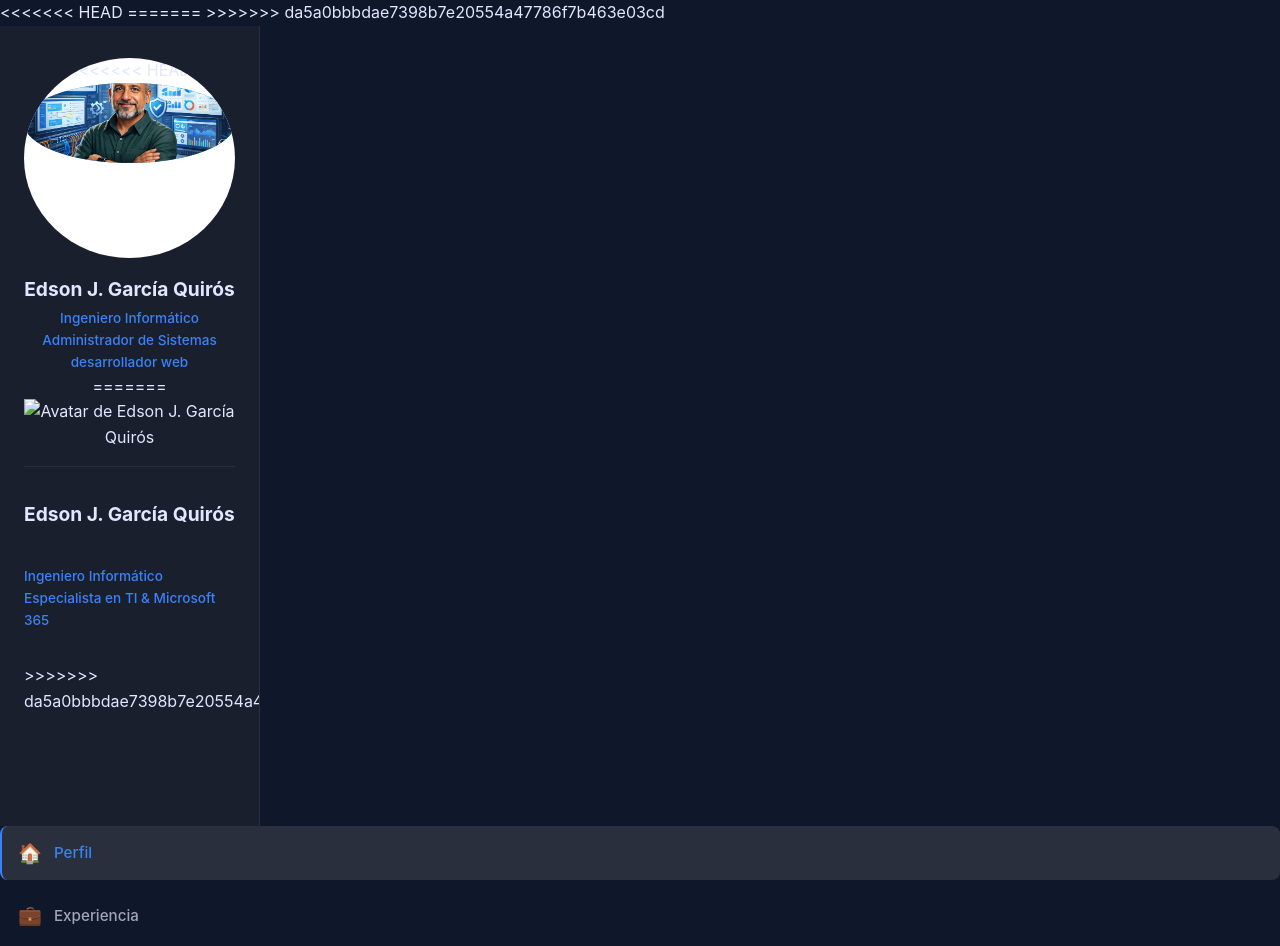
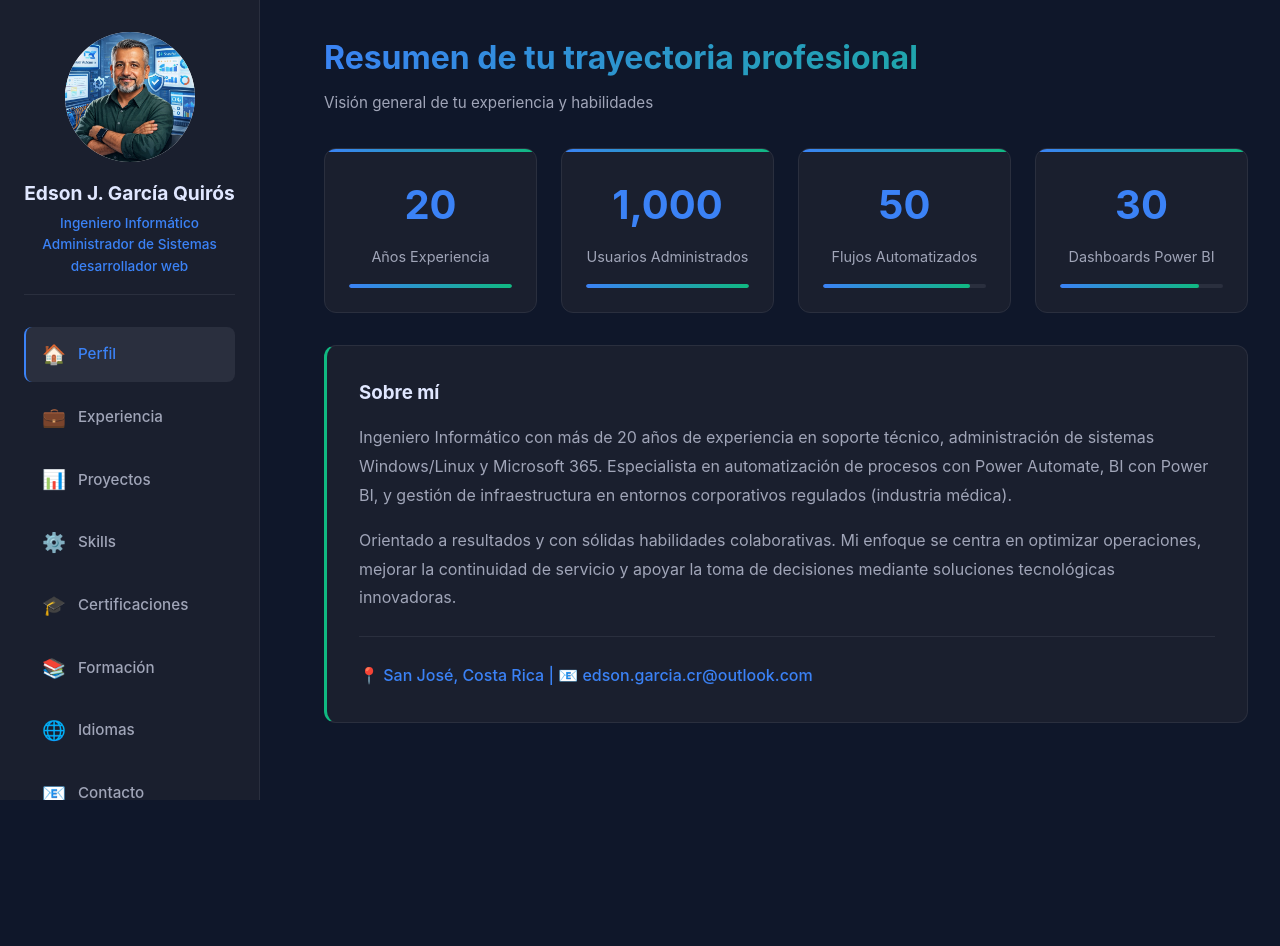
Before and after one commit to ejgarciaq/portafolio, a plain HTML site: page index.html in a window 1280 px wide. Shown: the top 946 px of the page. After the commit the page ends 800 px from the top, so only its background shows below. Drawn offline with Linux system fonts and the light colour scheme.

```diff
--- a/index.html
+++ b/index.html
@@ -4,32 +4,22 @@
   <meta charset="UTF-8">
   <meta name="viewport" content="width=device-width, initial-scale=1.0">
   <title>Portafolio Profesional</title>
-<<<<<<< HEAD
     <link rel="stylesheet" href="static/css/styles.css">
   <link rel="stylesheet" href="https://cdnjs.cloudflare.com/ajax/libs/font-awesome/6.5.1/css/all.min.css">
 </head>
 
-=======
-  <link rel="stylesheet" href="static/css/styles.css">
-</head>
->>>>>>> da5a0bbbdae7398b7e20554a47786f7b463e03cd
+
 <body>
   <div class="container">
     <!-- SIDEBAR -->
     <aside class="sidebar">
       <div class="profile">
         <div class="avatar">
-<<<<<<< HEAD
           <img src="static/img/eg.jpeg" alt="Edson García">
         </div>
         <h1 class="name">Edson J. García Quirós</h1>
         <p class="title">Ingeniero Informático<br>Administrador de Sistemas<br>desarrollador web</p>
-=======
-            <img src="static/images/avatar.jpg" alt="Avatar de Edson J. García Quirós">
-        </div>
-        <h1 class="name">Edson J. García Quirós</h1>
-        <p class="title">Ingeniero Informático<br>Especialista en TI & Microsoft 365</p>
->>>>>>> da5a0bbbdae7398b7e20554a47786f7b463e03cd
+
       </div>
 
       <nav class="navigation">
@@ -59,8 +49,7 @@
         </a>
       </nav>
 
-<<<<<<< HEAD
-            <div class="social-links">
+      <div class="social-links">
         <a href="https://linkedin.com/in/edsongarciaquiros" target="_blank" title="LinkedIn" class="social-icon">
           <i class="fa-brands fa-linkedin"></i>
         </a>
@@ -72,13 +61,6 @@
         </a>
       </div>
 
-=======
-      <div class="social-links">
-        <a href="#" title="LinkedIn" class="social-icon">💼</a>
-        <a href="#" title="GitHub" class="social-icon">🔗</a>
-        <a href="#" title="Email" class="social-icon">✉️</a>
-      </div>
->>>>>>> da5a0bbbdae7398b7e20554a47786f7b463e03cd
     </aside>
 
     <!-- MAIN CONTENT -->
@@ -87,15 +69,14 @@
       <section id="home" class="section active">
         <div class="header">
           <h2>Resumen de tu trayectoria profesional</h2>
-<<<<<<< HEAD
+
           <p class="subtitle">Visión general de tu experiencia y habilidades</p>
-=======
->>>>>>> da5a0bbbdae7398b7e20554a47786f7b463e03cd
+
         </div>
 
         <div class="kpis-grid">
           <div class="kpi-card">
-            <div class="kpi-value">+"+"20</div>
+            <div class="kpi-value">+20</div>
             <div class="kpi-label">Años Experiencia</div>
             <div class="kpi-bar"><div class="bar-fill" style="width: 100%"></div></div>
           </div>
@@ -104,16 +85,17 @@
             <div class="kpi-label">Usuarios Administrados</div>
             <div class="kpi-bar"><div class="bar-fill" style="width: 100%"></div></div>
           </div>
-          <div class="kpi-card">
-            <div class="kpi-value">50+</div>
+            <div class="kpi-card">
+            <div class="kpi-value">+50</div>
             <div class="kpi-label">Flujos Automatizados</div>
             <div class="kpi-bar"><div class="bar-fill" style="width: 90%"></div></div>
           </div>
           <div class="kpi-card">
-            <div class="kpi-value">30+</div>
+            <div class="kpi-value">+30</div>
             <div class="kpi-label">Dashboards Power BI</div>
             <div class="kpi-bar"><div class="bar-fill" style="width: 85%"></div></div>
           </div>
+
         </div>
 
         <div class="intro-card">
--- a/static/css/styles.css
+++ b/static/css/styles.css
@@ -78,13 +78,12 @@
 }
 
 .avatar {
-<<<<<<< HEAD
-  width: 200px;
-  height: 200px;
+  width: 130px;
+  height: 130px;
   border-radius: 50%;
   margin: 0 auto 1rem;
   overflow: hidden; /* Esto hace que la imagen se recorte en círculo */
-  border: 3px solid var(--primary-color);
+  border: 2px solid var(--primary-color);
   background: white; /* Opcional: fondo por si la imagen tiene transparencia */
 }
 
@@ -93,23 +92,12 @@
   height: 100%;
   object-fit: cover; /* Muy importante para que no se estire la foto */
   display: block;
-=======
-  width: 80px;
-  height: 80px;
-  margin: 0 auto 1rem;
-  background: linear-gradient(135deg, var(--accent-blue), var(--accent-green));
-  border-radius: 50%;
-  display: flex;
-  align-items: center;
-  justify-content: center;
-  color: white;
-  font-size: 2rem;
+
 }
 
 .avatar svg {
   width: 100%;
   height: 100%;
->>>>>>> da5a0bbbdae7398b7e20554a47786f7b463e03cd
 }
 
 .name {
@@ -166,10 +154,10 @@
 
 /* Social Links */
 .social-links {
-  display: flex;
-  gap: 1rem;
+  display: flex; /* Para alinear los íconos horizontalmente */
+  gap: 1rem; /* Espacio entre los íconos */
   justify-content: center;
-  padding-top: 1rem;
+  padding-top: .5rem; /* Espacio superior para separar de la navegación */
   border-top: 1px solid var(--border-color);
 }
 
```
